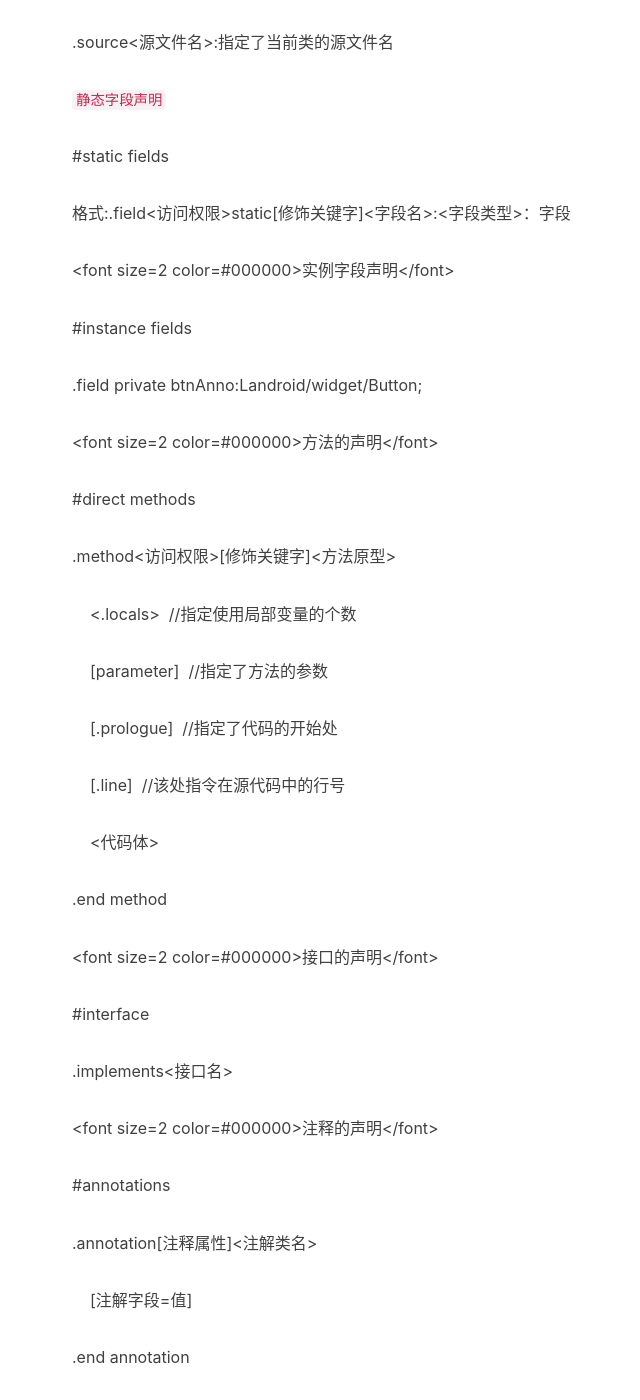
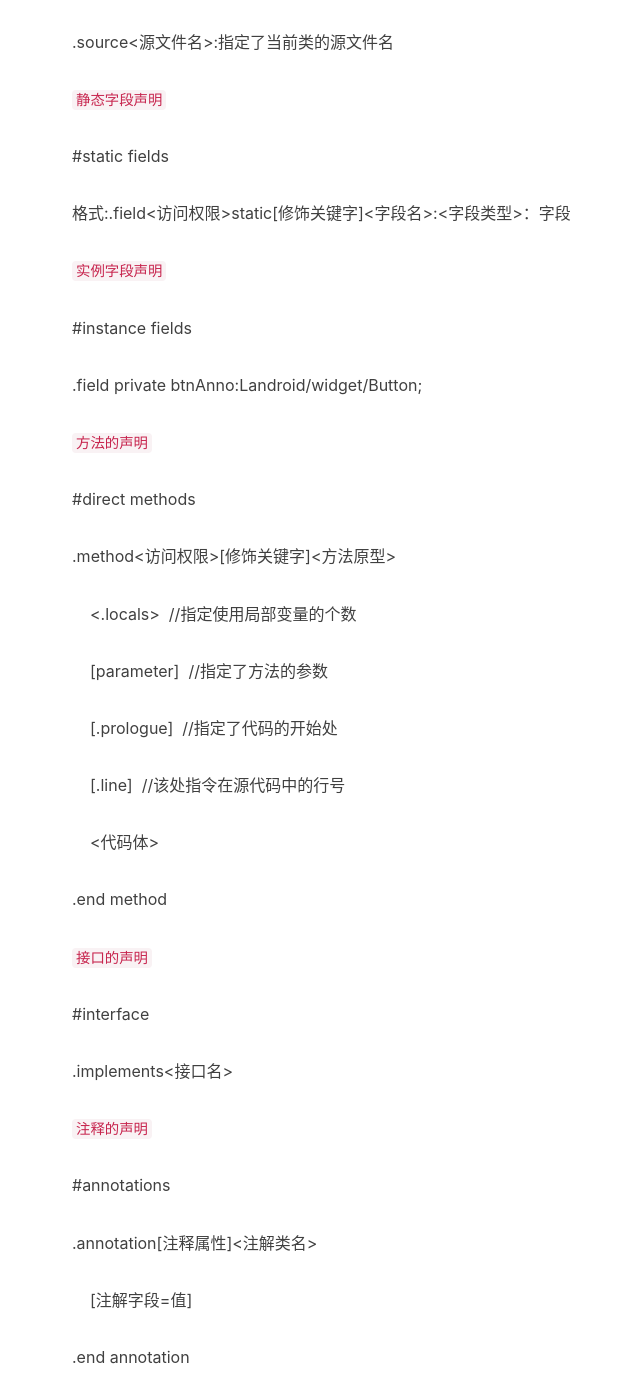
Before and after one commit to yangrz/blog, a Jekyll site: the page built from _posts/2017-01-05-androidSecurity.markdown, in a window 1280 px wide and 1400 px high, scrolled down 1196 px. Shown: the whole window, without its empty margins (193-833 px from the left). Built offline with Jekyll 4.4.1, drawn with Linux system fonts in a browser that asks for light colours; nearby versions of some CDN libraries; comment, search, counter and statistics services are not loaded.

Commit message:
2017-02-15

```diff
--- a/_posts/2017-01-05-androidSecurity.markdown
+++ b/_posts/2017-01-05-androidSecurity.markdown
@@ -38,13 +38,13 @@ tags:
 
 格式:.field<访问权限>static[修饰关键字]<字段名>:<字段类型>：字段
 
-<font size=2 color=#000000>实例字段声明</font>
+`实例字段声明`
 
 \#instance fields
 
 .field private btnAnno:Landroid/widget/Button;&nbsp;&nbsp;
 
-<font size=2 color=#000000>方法的声明</font>
+``方法的声明``
 
 \#direct methods
 
@@ -62,13 +62,13 @@ tags:
 
 .end method
 
-<font size=2 color=#000000>接口的声明</font>
+`接口的声明`
 
 \#interface
 
 .implements<接口名>
 
-<font size=2 color=#000000>注释的声明</font>
+`注释的声明`
 
 \#annotations
 
```
